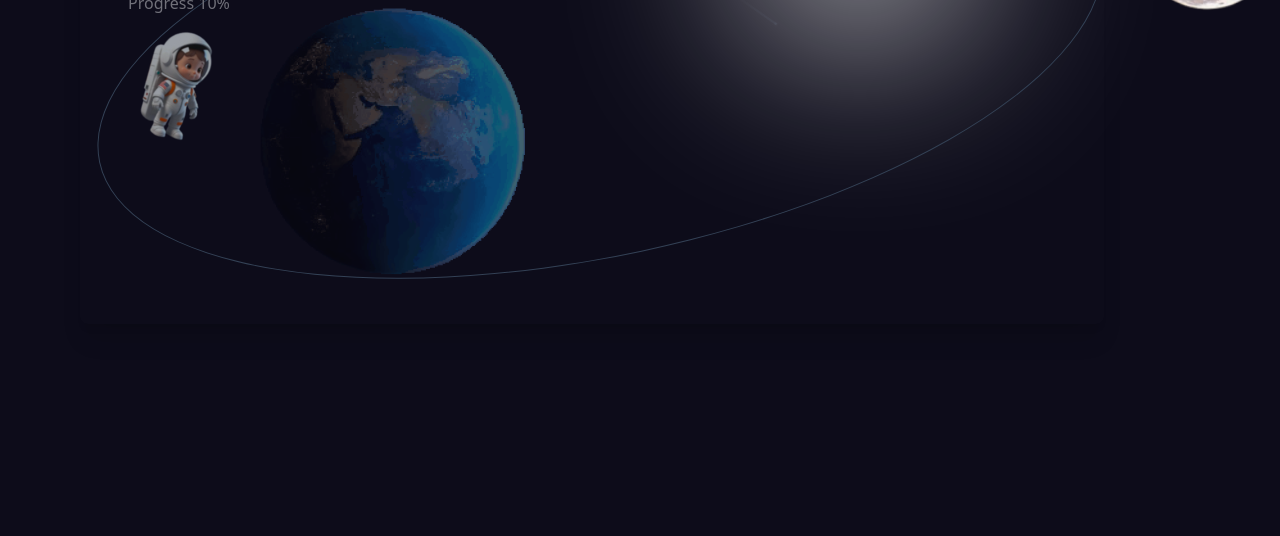
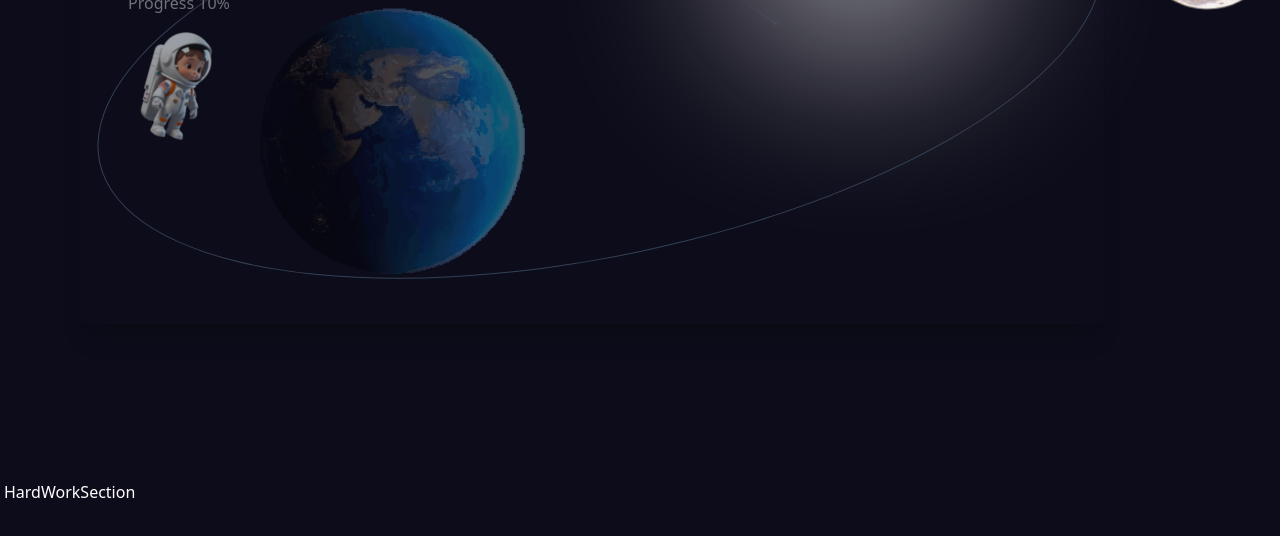
Before and after one commit to vivekgupta2004/Ease_Ed, a React (Vite) app in the folder client/: page /leaderboard in a window 1280 px wide. Shown: the part 500-1036 px from the top of the page. Built offline with nearby package versions, Linux system fonts and the light colour scheme.

Commit message:
HardWorkIntialised

```diff
--- a/client/src/components/Leaderboard.jsx
+++ b/client/src/components/Leaderboard.jsx
@@ -9,6 +9,8 @@ const Leaderboard = () => {
       <div className='h-[200vh] w-screen bg-[#0D0C1A] p-1'>
         <img src="/Ellipse14.png" alt="" className='absolute -top-[10vh] h-1/3 w-full left-0' />
         <Checkprogress/>
+
+        <div className='text-white mt-64'>HardWorkSection</div>
       </div>
     </div>
   )
```
